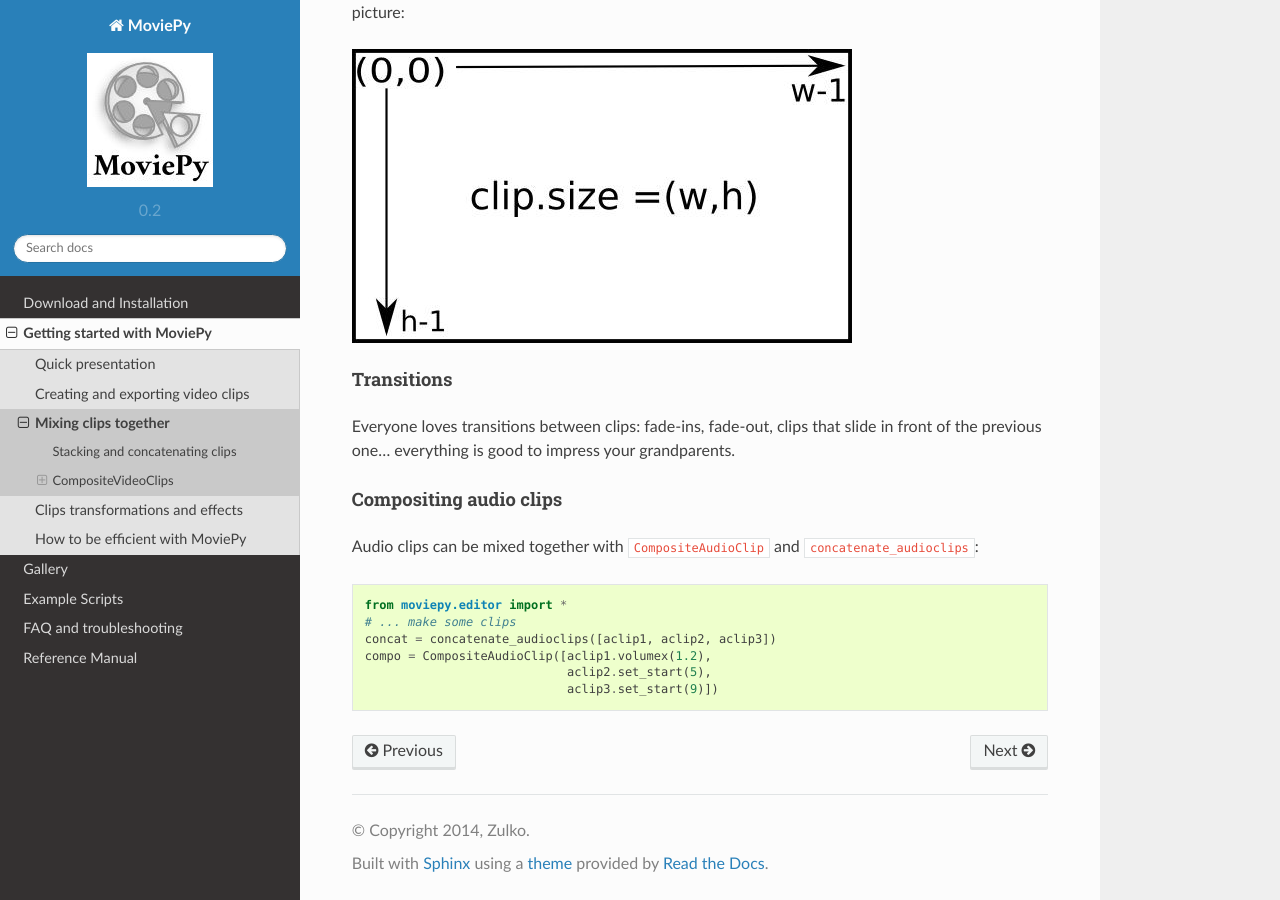
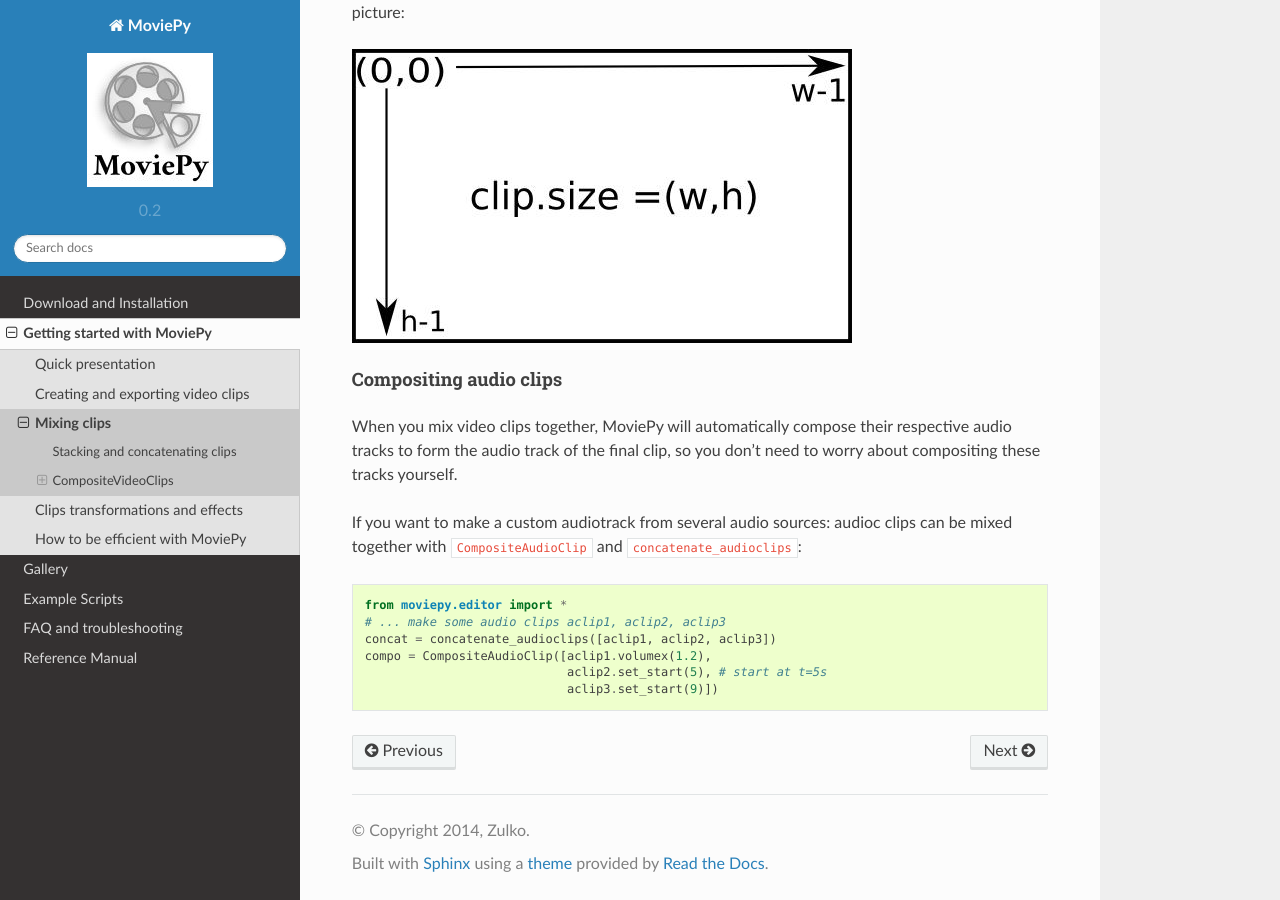
Before and after one commit to Zulko/moviepy, a Sphinx documentation site: the page built from docs/getting_started/compositing.rst, in a window 1280 px wide and 900 px high, scrolled down 3399 px. Built offline with Sphinx 7.4.7 and the Read the Docs theme 2.0.0, drawn with Linux system fonts in a browser that asks for light colours; some of the changed text lies outside the part shown.

```diff
--- a/docs/getting_started/compositing.rst
+++ b/docs/getting_started/compositing.rst
@@ -110,20 +110,24 @@ When indicating the position keep in mind that the ``y`` coordinate has its zero
 
 .. figure:: videoWH.jpeg
 
-Transitions
-------------
+.. Transitions
+.. ------------
 
-Everyone loves transitions between clips: fade-ins, fade-out, clips that slide in front of the previous one... everything is good to impress your grandparents.
+.. Everyone loves transitions between clips: fade-ins, fade-out, clips that slide in front of the previous one... everything is good to impress your grandparents.
+
+.. In MoviePy, transitions are effects (see :ref:`effects`_) from the module moviepy.video.compositing.
 
 
 Compositing audio clips
 -------------------------
 
-Audio clips can be mixed together with ``CompositeAudioClip`` and ``concatenate_audioclips``: ::
+When you mix video clips together, MoviePy will automatically compose their respective audio tracks to form the audio track of the final clip, so you don't need to worry about compositing these tracks yourself.
+
+If you want to make a custom audiotrack from several audio sources: audioc clips can be mixed together with ``CompositeAudioClip`` and ``concatenate_audioclips``: ::
 
     from moviepy.editor import *
-    # ... make some clips
+    # ... make some audio clips aclip1, aclip2, aclip3
     concat = concatenate_audioclips([aclip1, aclip2, aclip3])
     compo = CompositeAudioClip([aclip1.volumex(1.2),
-                                aclip2.set_start(5),
+                                aclip2.set_start(5), # start at t=5s
                                 aclip3.set_start(9)])
--- a/docs/ref/videofx.rst
+++ b/docs/ref/videofx.rst
@@ -40,8 +40,7 @@ the module ``video.fx`` is loaded as ``vfx`` and you can use ``vfx.colorx``, ``v
     crop
     fadein
     fadeout
-    freeze_at_end
-    freeze_at_start
+    freeze
     gamma_corr
     headblur
     loop
--- a/moviepy/version.py
+++ b/moviepy/version.py
@@ -1 +1 @@
-__version__ = "0.2.1.9.02"
+__version__ = "0.2.1.9.04"
```
Also changed, not shown: other parts of docs/getting_started/compositing.rst (+5 -5 lines), docs/getting_started/clips.rst (+4 -4 lines), docs/getting_started/efficient_moviepy.rst (+10 -6 lines), 1 other file.
